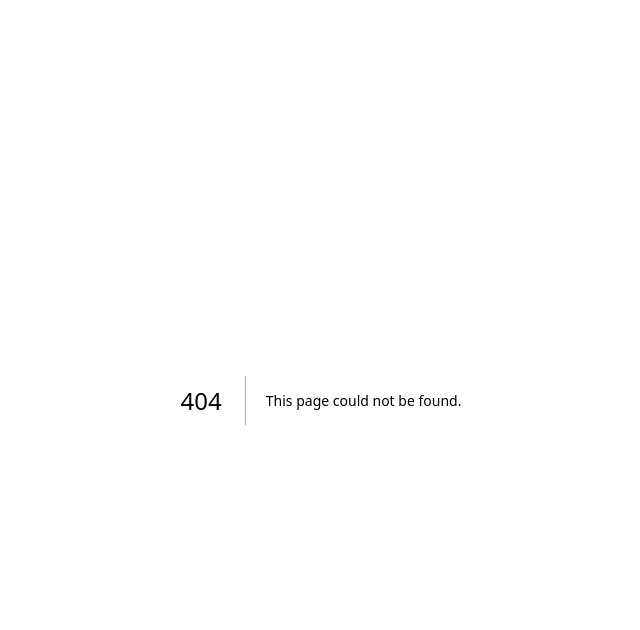
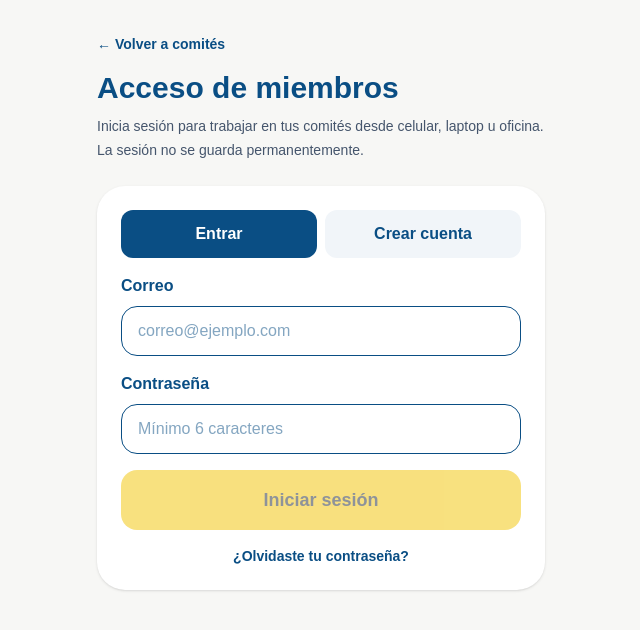
Before and after one commit to TecnocraciaParticipativaMexico/Plataforma, a Next.js app in the folder web/: page /login in a window 1280 px wide. Before the commit this address had no page. Shown: the top 630 px of the page, without its empty margins (319-959 px from the left). Built offline with nearby package versions, Linux system fonts and the light colour scheme; no server answers.

Commit message:
Create page.tsx

```diff
--- /dev/null
+++ b/web/app/login/page.tsx
@@ -0,0 +1,123 @@
+"use client";
+
+import Link from "next/link";
+import { useState } from "react";
+import { supabaseBrowser } from "../lib/supabaseBrowser";
+
+export default function LoginPage() {
+  const supabase = supabaseBrowser();
+
+  const [modo, setModo] = useState<"login" | "registro">("login");
+  const [email, setEmail] = useState("");
+  const [password, setPassword] = useState("");
+  const [mensaje, setMensaje] = useState("");
+  const [loading, setLoading] = useState(false);
+
+  async function enviar() {
+    setLoading(true);
+    setMensaje("");
+
+    const redirectTo = `${window.location.origin}/comites/panel`;
+
+    const { error } =
+      modo === "login"
+        ? await supabase.auth.signInWithPassword({ email, password })
+        : await supabase.auth.signUp({
+            email,
+            password,
+            options: { emailRedirectTo: redirectTo },
+          });
+
+    setLoading(false);
+
+    if (error) {
+      setMensaje(`❌ ${error.message}`);
+      return;
+    }
+
+    if (modo === "registro") {
+      setMensaje("✅ Cuenta creada. Revisa tu correo si Supabase pide confirmación.");
+      return;
+    }
+
+    window.location.href = "/comites/panel";
+  }
+
+  return (
+    <main className="min-h-screen bg-[#F7F7F5] px-4 py-8 text-[#0A4E84]">
+      <div className="mx-auto max-w-md">
+        <Link href="/comites" className="mb-4 inline-block text-sm font-semibold">
+          ← Volver a comités
+        </Link>
+
+        <h1 className="text-3xl font-bold">Acceso de miembros</h1>
+
+        <p className="mt-2 text-sm leading-6 text-slate-600">
+          Inicia sesión para trabajar en tus comités desde celular, laptop u oficina.
+          La sesión no se guarda permanentemente.
+        </p>
+
+        <section className="mt-6 rounded-[28px] bg-white p-6 shadow-sm">
+          <div className="mb-4 grid grid-cols-2 gap-2">
+            <button
+              onClick={() => setModo("login")}
+              className={`rounded-xl px-4 py-3 font-bold ${
+                modo === "login" ? "bg-[#0A4E84] text-white" : "bg-slate-100"
+              }`}
+            >
+              Entrar
+            </button>
+
+            <button
+              onClick={() => setModo("registro")}
+              className={`rounded-xl px-4 py-3 font-bold ${
+                modo === "registro" ? "bg-[#0A4E84] text-white" : "bg-slate-100"
+              }`}
+            >
+              Crear cuenta
+            </button>
+          </div>
+
+          <label className="mb-2 block font-semibold">Correo</label>
+          <input
+            type="email"
+            value={email}
+            onChange={(e) => setEmail(e.target.value)}
+            className="mb-4 w-full rounded-2xl border px-4 py-3"
+            placeholder="correo@ejemplo.com"
+          />
+
+          <label className="mb-2 block font-semibold">Contraseña</label>
+          <input
+            type="password"
+            value={password}
+            onChange={(e) => setPassword(e.target.value)}
+            className="mb-4 w-full rounded-2xl border px-4 py-3"
+            placeholder="Mínimo 6 caracteres"
+          />
+
+          <button
+            onClick={enviar}
+            disabled={loading || !email || !password}
+            className="w-full rounded-2xl bg-[#F2C300] px-4 py-4 text-lg font-bold text-[#1F2937] disabled:opacity-50"
+          >
+            {loading ? "Procesando..." : modo === "login" ? "Iniciar sesión" : "Crear cuenta"}
+          </button>
+
+          <Link
+            href="/recuperar-password"
+            className="mt-4 block text-center text-sm font-bold text-[#0A4E84]"
+          >
+            ¿Olvidaste tu contraseña?
+          </Link>
+
+          {mensaje && (
+            <div className="mt-4 rounded-2xl bg-slate-50 p-4 text-sm">
+              {mensaje}
+            </div>
+          )}
+        </section>
+      </div>
+    </main>
+  );
+}
```
